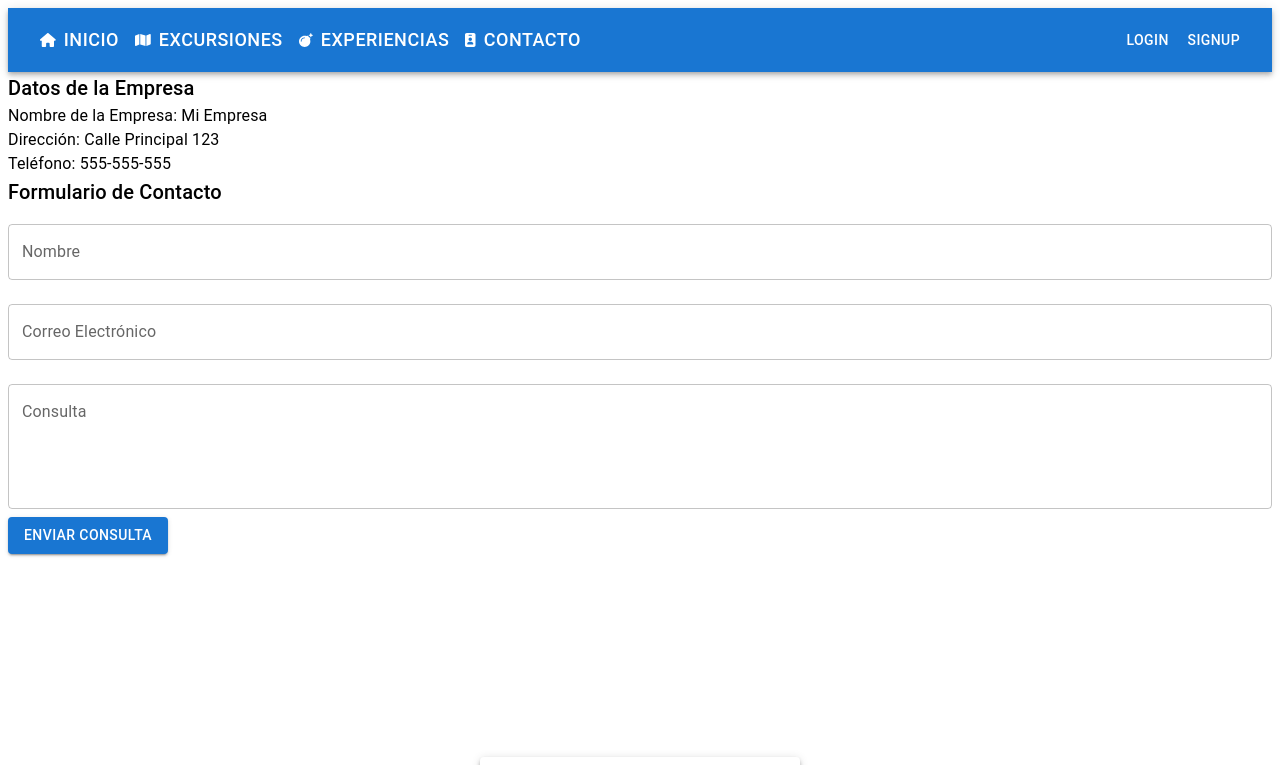
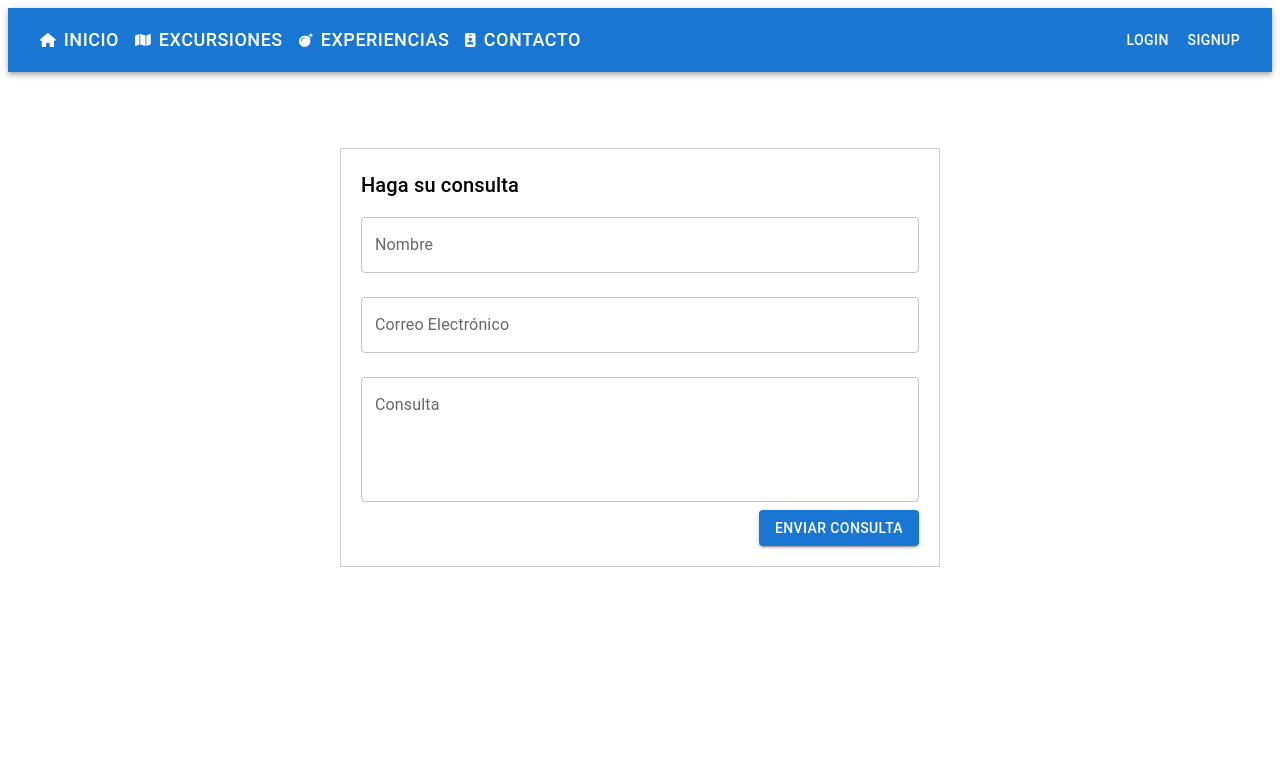
Before and after one commit to kronos5693/finalP3Front, a React (Vite) app: page /contacto in a window 1280 px wide. Shown: the top 765 px of the page. Built offline with nearby package versions, Linux system fonts and the light colour scheme.

Commit message:
add contacto

```diff
--- a/src/components/Card/cardContac.jsx
+++ b/src/components/Card/cardContac.jsx
@@ -2,6 +2,7 @@ import React, { useState } from 'react';
 import TextField from '@mui/material/TextField';
 import Button from '@mui/material/Button';
 import Typography from '@mui/material/Typography';
+import { Container, Box } from '@mui/material';
 
 const ContactForm = () => {
   const [formData, setFormData] = useState({
@@ -17,24 +18,22 @@ const ContactForm = () => {
 
   const handleSubmit = (e) => {
     e.preventDefault();
-    // Aquí puedes agregar la lógica para enviar la consulta (por ejemplo, a través de una API o correo electrónico).
+
     console.log('Nombre: ', formData.name);
     console.log('Email: ', formData.email);
     console.log('Consulta: ', formData.message);
-    // Luego, puedes restablecer el estado o mostrar un mensaje de confirmación.
   };
 
   return (
-    <div>
-      <div>
-        <Typography variant="h6">Datos de la Empresa</Typography>
-        <Typography variant="body1">Nombre de la Empresa: Mi Empresa</Typography>
-        <Typography variant="body1">Dirección: Calle Principal 123</Typography>
-        <Typography variant="body1">Teléfono: 555-555-555</Typography>
-      </div>
-
-      <div>
-        <Typography variant="h6">Formulario de Contacto</Typography>
+    <Container
+      maxWidth="sm"
+      style={{
+        border: '1px solid #ccc',
+        padding: '20px',
+        marginTop: '2cm',
+      }}
+    >
+      <Typography variant="h6">Haga su consulta</Typography>
       <form onSubmit={handleSubmit}>
         <TextField
           name="name"
@@ -63,12 +62,13 @@ const ContactForm = () => {
           fullWidth
           margin="normal"
         />
+        <Box display="flex" justifyContent="flex-end">
           <Button variant="contained" color="primary" type="submit">
             Enviar Consulta
           </Button>
+        </Box>
       </form>
-      </div>
-    </div>
+    </Container>
   );
 };
 
--- a/src/pages/Contacto.jsx
+++ b/src/pages/Contacto.jsx
@@ -8,7 +8,7 @@ function Contacto() {
   <>
      <NavBar  />
      <ContactForm></ContactForm>
-  <BioCard />
+
 
   </>
   )
```
Lines whose indentation alone changed are shown as unchanged.
